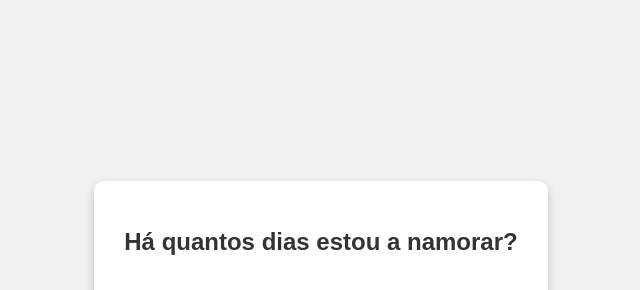
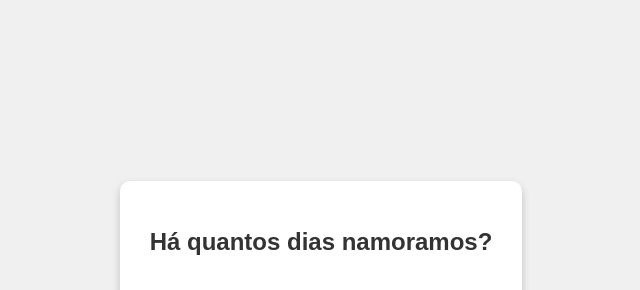
Before and after one commit to jotipof/contador, a plain HTML site: page index.html in a window 1280 px wide. Shown: the part 104-394 px from the top of the page, without its empty margins (319-959 px from the left). Drawn offline with Linux system fonts and the light colour scheme.

Commit message:
Update index.html

```diff
--- a/index.html
+++ b/index.html
@@ -3,12 +3,12 @@
 <head>
     <meta charset="UTF-8">
     <meta name="viewport" content="width=device-width, initial-scale=1.0">
-    <title>Contador de dias de namoro</title>
+    <title>Contador</title>
     <link rel="stylesheet" href="styles.css">
 </head>
 <body>
     <div class="container">
-        <h1>Há quantos dias estou a namorar?</h1>
+        <h1>Há quantos dias namoramos?</h1>
         <p id="daysCounter"></p>
     </div>
 
```
